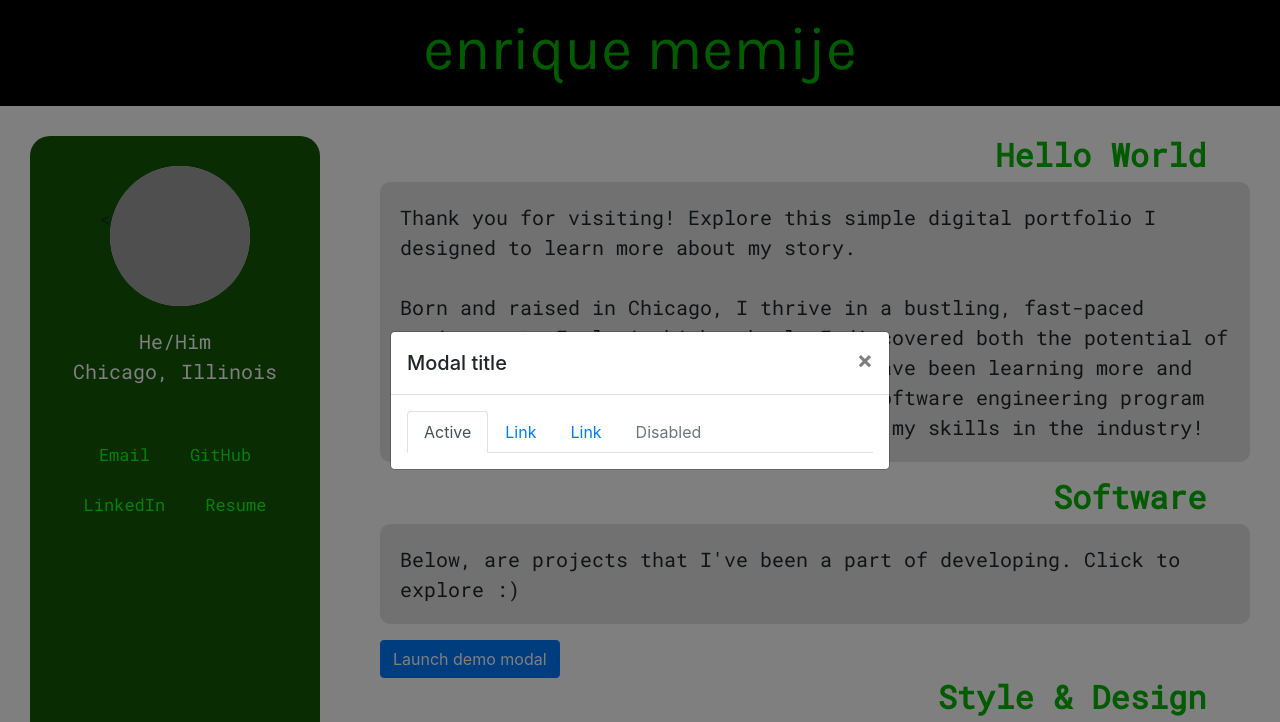
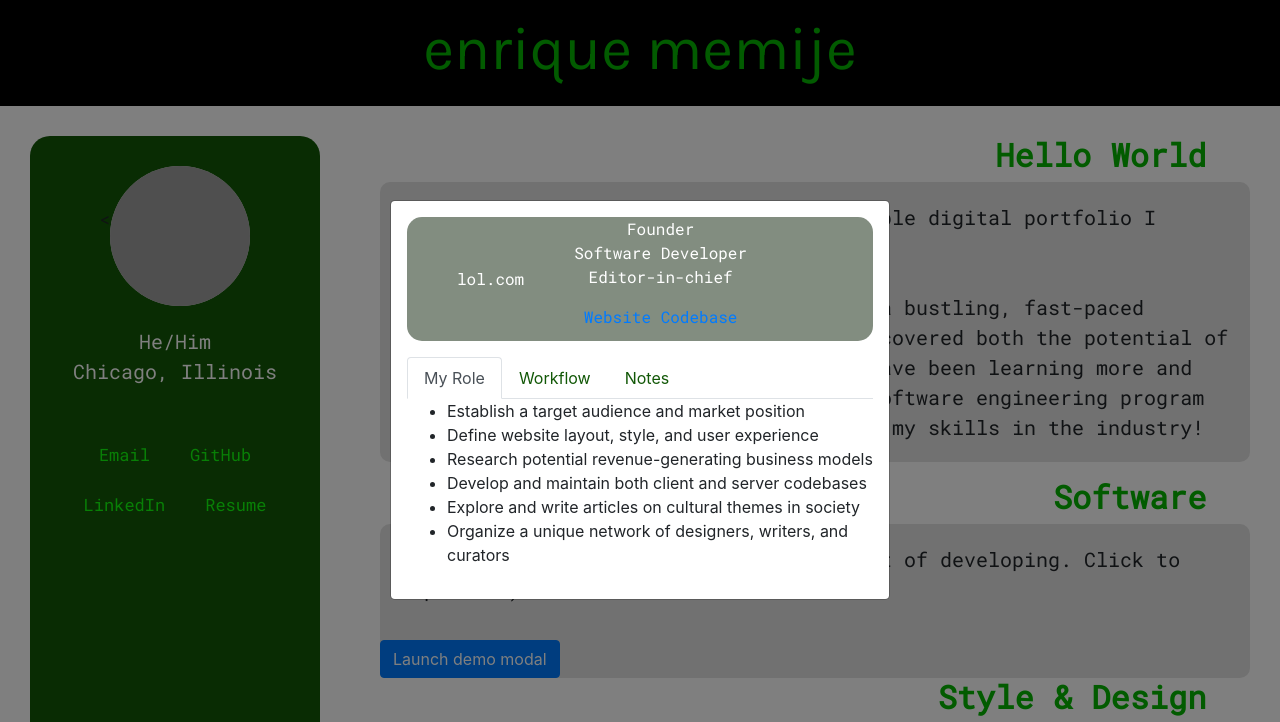
Before and after one commit to enrique-lol/portfolio-v2, a website built with webpack: page index.html in a window 1280 px wide. Both pictures are taken after a click on the button "Launch demo modal". Shown: the top 722 px of the page. Built offline with nearby package versions, Linux system fonts and the light colour scheme; grey boxes are pictures that could not be loaded.

Commit message:
End Day 1

```diff
--- a/assets/styles/index.scss
+++ b/assets/styles/index.scss
@@ -9,6 +9,7 @@ $banner-green: #125807;
 $banner-link-green: #11ff0c;
 $heading-green: #04b700;
 $article-grey: #e3e3e3;
+$waiv-olive: #828d80;
 
 .karla {
   font-family: 'Karla', sans-serif;
@@ -120,3 +121,55 @@ article > p {
   font-size: 20px;
   padding: 20px;
 }
+
+.pseudo-textbox {
+  background-color: $article-grey;
+  border-radius: 10px;
+}
+
+.pseudo-textbox > p {
+  font-family: 'Roboto Mono', monospace;
+  font-size: 20px;
+  padding: 20px;
+}
+
+// modals //////////
+
+.modal-dialog {
+  width: 50%;
+}
+
+.modal-body {
+  display: flex;
+  flex-direction: column;
+}
+
+.modal-content {
+  width: 900px;
+}
+
+.nav-link {
+  color: $banner-green;
+}
+
+.nav-link:hover {
+  color: inherit;
+}
+
+.about {
+  background-color: $waiv-olive;
+  border-radius: 15px;
+  display: flex;
+  font-family: 'Roboto Mono', monospace;
+  margin-bottom: 16px;
+  text-align: center;
+}
+
+.fake-logo {
+  padding: 50px;
+  text-align: center;
+}
+
+.wt {
+  color: $white;
+}
--- a/index.html
+++ b/index.html
@@ -29,7 +29,7 @@
             <p>He/Him <br/> Chicago, Illinois</p>
           </div>
             <div class='group'>
-            <a class='link' href="enrique.memije/pro@gmail.com">Email</a>
+            <a class='link' href="enrique.memije.pro@gmail.com">Email</a>
             <a class='link' href="https://github.com/enrique-lol">GitHub</a>
             <a class='link' href="https://www.linkedin.com/in/enrique-lol/">LinkedIn</a>
             <a class='link' href="https://docs.google.com/document/d/19WxcfoHrfehndTSP8MtFAgBBc1irFMBGtVTuGB8EWBk/edit#">Resume</a>
@@ -49,9 +49,11 @@ Born and raised in Chicago, I thrive in a bustling, fast-paced environment. Earl
           </article>
           <article>
             <h2>Software</h2>
+            <div class='pseudo-textbox'>
             <p>
               Below, are projects that I've been a part of developing. Click to explore :)
             </p>
+            <div class='software-tabs'>
             <!-- Button trigger modal -->
             <button type="button" class="btn btn-primary" data-toggle="modal" data-target="#exampleModalCenter">
               Launch demo modal
@@ -61,31 +63,67 @@ Born and raised in Chicago, I thrive in a bustling, fast-paced environment. Earl
             <div class="modal fade" id="exampleModalCenter" tabindex="-1" role="dialog" aria-labelledby="exampleModalCenterTitle" aria-hidden="true">
               <div class="modal-dialog modal-dialog-centered" role="document">
                 <div class="modal-content">
-      <div class="modal-header">
-        <h5 class="modal-title" id="exampleModalLongTitle">Modal title</h5>
-        <button type="button" class="close" data-dismiss="modal" aria-label="Close">
-          <span aria-hidden="true">&times;</span>
-        </button>
+                  <div class="modal-body">
+                    <div class='about wt'>
+                      <div class='fake-logo'>lol.com</div>
+                      <div class='titles-links'>
+                        <p class='job-title'>Founder <br/> Software Developer <br/> Editor-in-chief</p>
+                        <div>
+                          <a class='modal-link' href="https://github.com/enrique-lol/groo-vee-media-client">Website</a>
+                          <a class='modal-link' href="https://github.com/enrique-lol/groo-vee-media-client">Codebase</a>
                         </div>
-      <div class="modal-body">
-        <ul class="nav nav-tabs">
-  <li class="nav-item">
-    <a class="nav-link active" href="#">Active</a>
+                      </div>
+                    </div>
+                    <div class='tabbed-interface'>
+                    <ul class="nav nav-tabs" id="myTab" role="tablist">
+                      <li class="nav-item" role="presentation">
+                        <a class="nav-link active" id="role-tab" data-toggle="tab" href="#role" role="tab" aria-controls="role" aria-selected="true">My Role</a>
                       </li>
-  <li class="nav-item">
-    <a class="nav-link" href="#">Link</a>
+                      <li class="nav-item" role="presentation">
+                        <a class="nav-link" id="workflow-tab" data-toggle="tab" href="#workflow" role="tab" aria-controls="workflow" aria-selected="false">Workflow</a>
                       </li>
-  <li class="nav-item">
-    <a class="nav-link" href="#">Link</a>
+                      <li class="nav-item" role="presentation">
+                        <a class="nav-link" id="notes-tab" data-toggle="tab" href="#notes" role="tab" aria-controls="notes" aria-selected="false">Notes</a>
                       </li>
-  <li class="nav-item">
-    <a class="nav-link disabled" href="#">Disabled</a>
-  </li>
+                    </ul>
+                    <div class="tab-content" id="myTabContent">
+                      <div class="tab-pane fade show active" id="role" role="tabpanel" aria-labelledby="role-tab">
+                        <ul>
+                          <li>Establish a target audience and market position</li>
+                          <li>Define website layout, style, and user experience</li>
+                          <li>Research potential revenue-generating business models</li>
+                          <li>Develop and maintain both client and server codebases</li>
+                          <li>Explore and write articles on cultural themes in society</li>
+                          <li>Organize a unique network of designers, writers, and curators</li>
+                        </ul>
+                      </div>
+                      <div class="tab-pane fade" id="workflow" role="tabpanel" aria-labelledby="workflow-tab">
+                        <ul>
+                          <li>Scripting with Javascript</li>
+                          <li>Dynamic web design with React and Bootstrap</li>
+                          <li>User and Article data models with MongoDB and Mongoose</li>
+                          <li>RESTful Api webcycle with Express and Node.js</li>
+                          <li>Version control with Git</li>
+                          <li>Internal content and document sharing with Google Suite</li>
+                          <li>Instagram content design with Windows 3D Paint</li>
+                        </ul>
+                      </div>
+                      <div class="tab-pane fade" id="notes" role="tabpanel" aria-labelledby="notes-tab">
+                        <ul>
+                          <li>Self-managed</li>
+                          <li>Waiv Magazine was created in February 2021 to explore themes of culture, design, and self-exploration for teens and young adults</li>
+                          <li>Currently a website and an Instagram with other platforms in early-stages of production</li>
                         </ul>
                       </div>
                     </div>
                   </div>
                   </div>
+                </div>
+              </div>
+            </div>
+            </div>
+            </div>
+
           </article>
           <article>
             <h2>Style & Design</h2>
```
Lines whose indentation alone changed are shown as unchanged.
